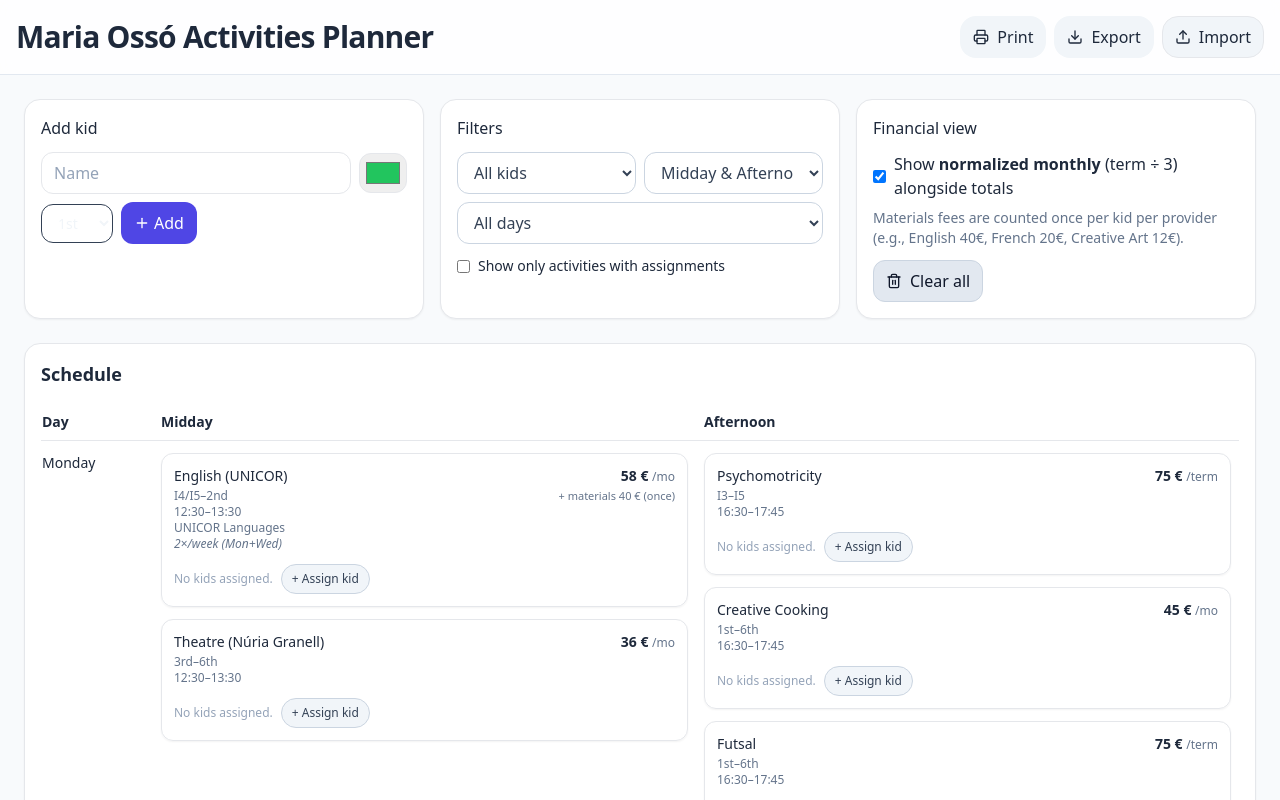
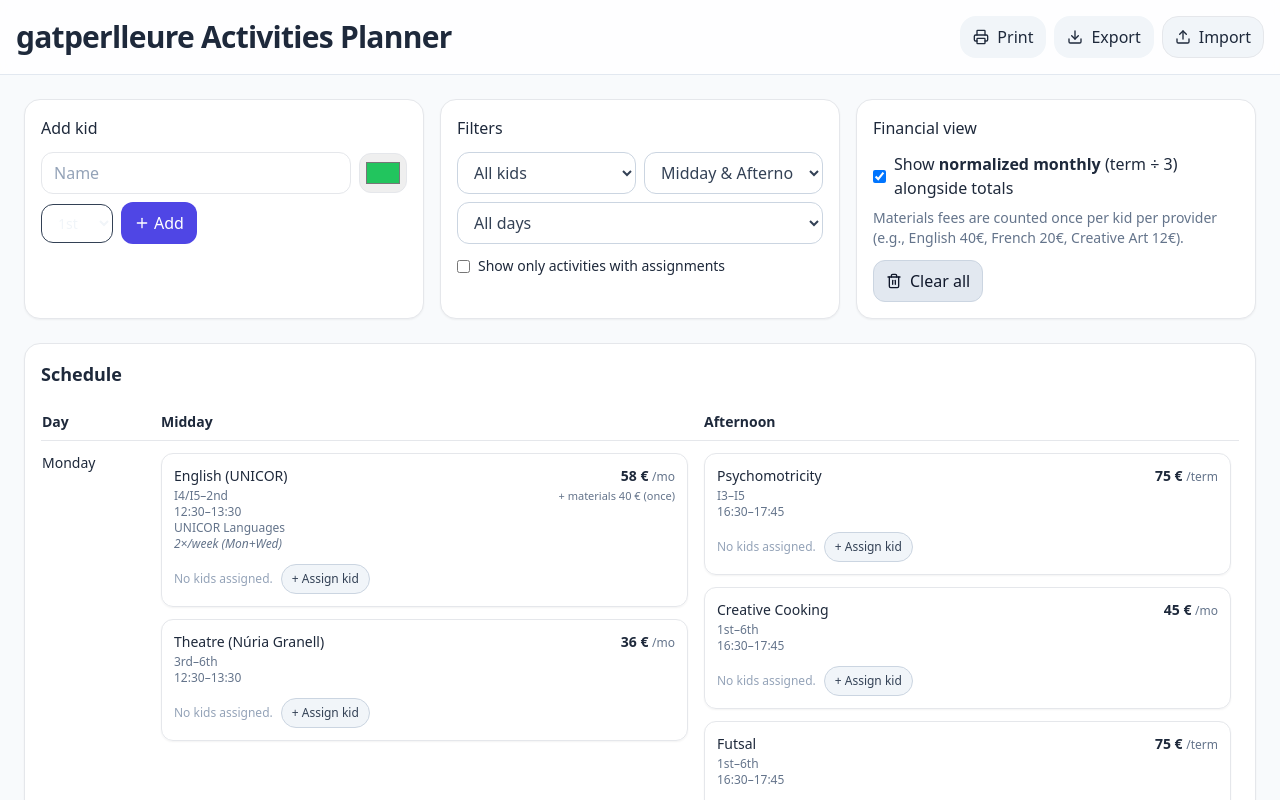
Before and after one commit to ciach/extrascolares2025, a React (Vite) app: page / in a window 1280 px wide. Shown: the top 800 px of the page. Built offline with nearby package versions, Linux system fonts and the light colour scheme.

Commit message:
chore: update header title from Maria Ossó to gatperlleure

```diff
--- a/src/ActivitiesPlanner.tsx
+++ b/src/ActivitiesPlanner.tsx
@@ -444,7 +444,7 @@
       {/* Header */}
       <header className="sticky top-0 z-20 backdrop-blur bg-white/80 dark:bg-slate-900/80 border-b border-slate-200 dark:border-slate-700">
         <div className="w-full px-4 py-4 flex items-center justify-between">
-          <h1 className="text-2xl md:text-3xl font-semibold tracking-tight">Maria Ossó Activities Planner</h1>
+          <h1 className="text-2xl md:text-3xl font-semibold tracking-tight">gatperlleure Activities Planner</h1>
           <div className="flex gap-2">
             <button onClick={() => window.print()} className="inline-flex items-center gap-2 px-3 py-2 rounded-2xl border bg-slate-100 text-slate-800 hover:bg-slate-200 dark:bg-slate-700 dark:text-slate-100 dark:hover:bg-slate-600 dark:border-slate-700">
               <Printer className="w-4 h-4"/> Print
```
